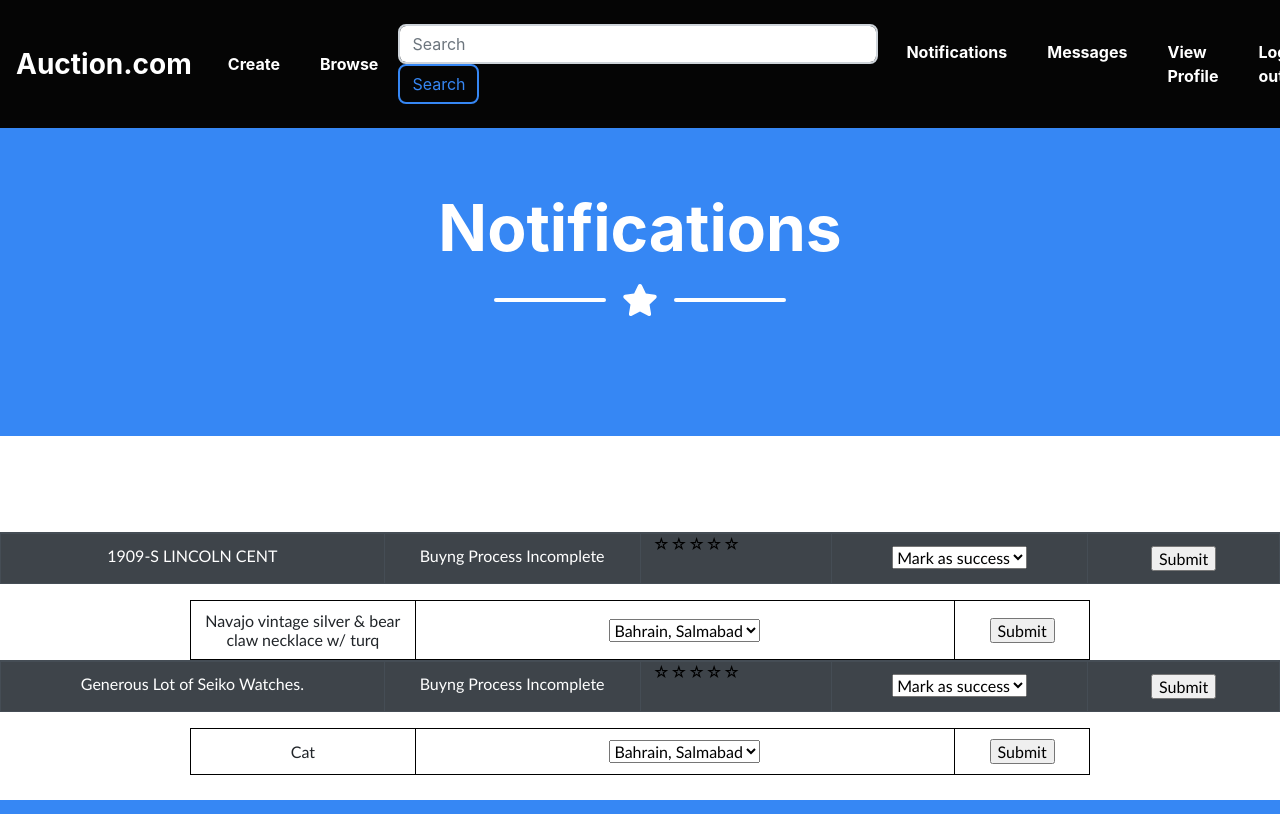
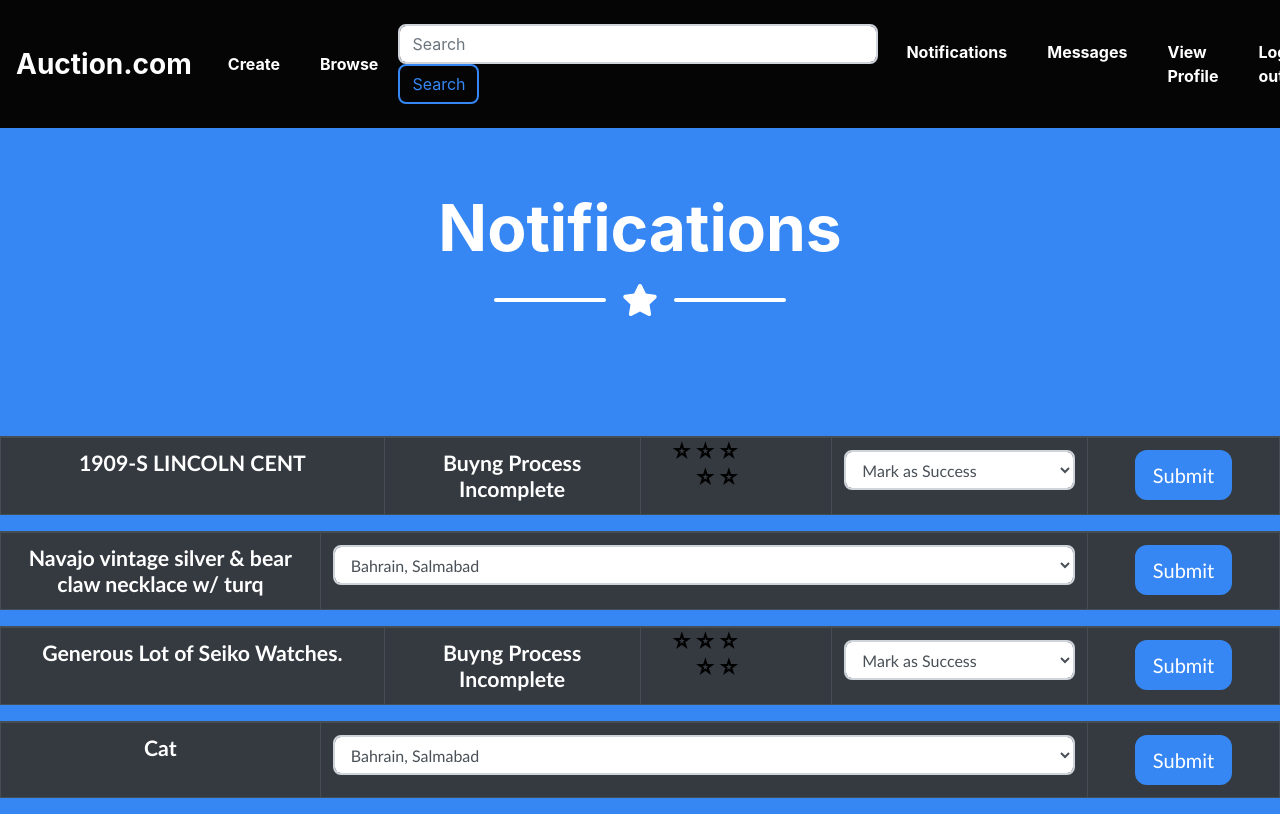
Before and after one commit to adarshsc2000/AuctionWebsite, a PHP site: page /notifications.php in a window 1280 px wide. Run offline with PHP 8.4, Linux system fonts and the light colour scheme; the visitor is signed in with stand-in values (Sample User, id 1); data comes from the database, SQL or seed files in the repository; some libraries are stand-ins or nearby versions; some web fonts are replaced.

Commit message:
Notifications updated

```diff
--- a/notifications.php
+++ b/notifications.php
@@ -6,6 +6,9 @@ $sid=$_SESSION['userId'];?>
 <head>
 <style>
 
+    body {
+
+    }
     table,tr,td{
       border:1px solid black ;
       border-collapse: collapse;
@@ -14,6 +17,8 @@ $sid=$_SESSION['userId'];?>
       margin-right:auto;
       text-align:center;
       padding:10px 3px;
+      font-weight: bolder;
+      font-size: 110%;
     }
 
     .txt-center {
@@ -66,7 +71,7 @@ $sid=$_SESSION['userId'];?>
 
 </style>
 </head>
-<body>
+<body class='bg-primary'>
   <header class="masthead bg-primary text-white text-center px-md-2">
       <div class="container d-flex align-items-center flex-column">
           <!-- Masthead Heading-->
@@ -79,9 +84,10 @@ $sid=$_SESSION['userId'];?>
           </div>
       </div>
   </header>
+  <div class='align-items-center'>
 <?php
-
-try{
+try
+{
     require('project_connection.php');
     $db->beginTransaction();
     //set all auctions with status = null to pending.if auction expired
@@ -91,27 +97,27 @@ try{
     $sql="SELECT * FROM auctions WHERE STATUS = 'pending' AND (OWNER_ID= '".$sid."' OR WINNER_ID = '".$sid."' )";
     $stmt=$db->query($sql);
     $result = $stmt->fetchAll();
-  if (empty($result)) {
-  echo "<div style='margin-top:200px; margin-right:300px; margin-left:300px; text-align:center;'>no notifications available!</div>";
-  }
-  else {
-  echo "<br><br><br><br>";
+    if (empty($result))
+        echo "<div style='margin-top:200px; margin-right:300px; margin-left:300px; text-align:center;'>No Notifications Available!</div>";
+    else
+    {
         $i=0;
         foreach ($result as $row)
         {
             $i++;
-      if ($sid==$row['OWNER_ID']) {
-        if ($row['HIGHEST_BID']==null) {//noone bid
+            if ($sid==$row['OWNER_ID'])
+            {
+                if ($row['HIGHEST_BID']==null) //noone bid
                     $buyerstep='none';
-        }
-        elseif (strlen($row['WINNER_ADDR']) >0) { //winner completed buying process
+
+                elseif (strlen($row['WINNER_ADDR']) >0) //winner completed buying process
                     $buyerstep='completed';
-          }
-        elseif (strlen($row['WINNER_ADDR'])==null) {
+
+                elseif (strlen($row['WINNER_ADDR'])==null)
                     $buyerstep='incomplete';
-    }
+
                     ?>
-<table class='table table-dark text-center table-striped'>
+                <table class='table table-dark'>
                   <tr>
                     <td>
                       <?php echo $row['AUCTION_NAME']; ?>
@@ -119,12 +125,11 @@ try{
                     <td style='width:20%;'>
                         <?php
                         if ($buyerstep=='none')
-  echo "no bids";
+                          echo "No Bids";
                         elseif ($buyerstep=="completed")
                           echo "Buying Process Completed";
                         elseif ($buyerstep=="incomplete")
                           echo "Buyng Process Incomplete";
-
                           ?>
                     </td>
                     <form method='post' action='notification_process.php'>
@@ -144,14 +149,14 @@ elseif ($buyerstep=="incomplete")
                         </div>
                       </td>
                       <td style='width:20%;'>
-<select name="newstatus" required>
-<option value='success'>Mark as success</option>
-<option value='fail'>Mark as failed</option>
+                        <select class='form-control' name="newstatus" required>
+                          <option value='success'>Mark as Success</option>
+                          <option value='fail'>Mark as Failed</option>
                           <option value='republish'>Republish</option>
                         </select>
                       </td>
                       <td style='width:15%;'>
-<input type='submit' name='Auc_id'>
+                        <input class='btn btn-primary btn-lg' type='submit' name='Auc_id'>
                         <input type='hidden' name='Auc_id' value='<?php echo $row['AUCTION_ID']; ?>'>
                       </td>
                     </form>
@@ -160,18 +165,19 @@ elseif ($buyerstep=="incomplete")
                 <?php
             }//if user is seller
 
-elseif ($sid==$row['WINNER_ID']) { //if user is winner
+            elseif ($sid==$row['WINNER_ID'])
+            { //if user is winner
                 $sql2="SELECT * FROM addresses WHERE USER_ID=".$sid;
                 $addrStmnt=$db->query($sql2);
                 $addrResult=$addrStmnt->fetchAll();
-echo "<table>";
+                echo "<table class='table table-dark'>";
                   echo "<tr>";
                     echo "<form method='post' action='notification_process.php'>";
                       echo "<td>".$row['AUCTION_NAME']."</td>";
                       echo "<td style='width:60%;'>";
-echo "<select name='winnerAddr' required>";
-
-foreach ($addrResult as $addr) {
+                        echo "<select class='form-control' name='winnerAddr' required>";
+                          foreach ($addrResult as $addr)
+                          {
                               if (strlen($addr['ADDRESS'])>0)
                                   echo "<option value='".$addr['ADDRESS']."'>".$addr['ADDRESS']."</option>";
                           }
@@ -179,28 +185,24 @@ foreach ($addrResult as $addr) {
                         </select>
                       </td>
                       <td style='width:15%;'>
-<input type='submit' name='Submit'>
+                      <input class='btn btn-primary btn-lg' type='submit' name='Submit'>
                       <input type='hidden' name='Auc_id' value='<?php echo $row['AUCTION_ID']; ?>'>
                       </td>
                     </form>
                   </tr>
                 </table>
-
                 <?php
-
               }
         }//foreach end
     }//else when notifs avalable
     $db->commit();
  }//try end
- catch(PDOException $e){
+ catch(PDOException $e)
+ {
     $db->rollBack();
     echo "error message:".$e->getMessage();
-
   }
-
 ?>
-
-</table>
+</div>
 </body>
 </html>
```
Lines whose indentation alone changed are shown as unchanged.
